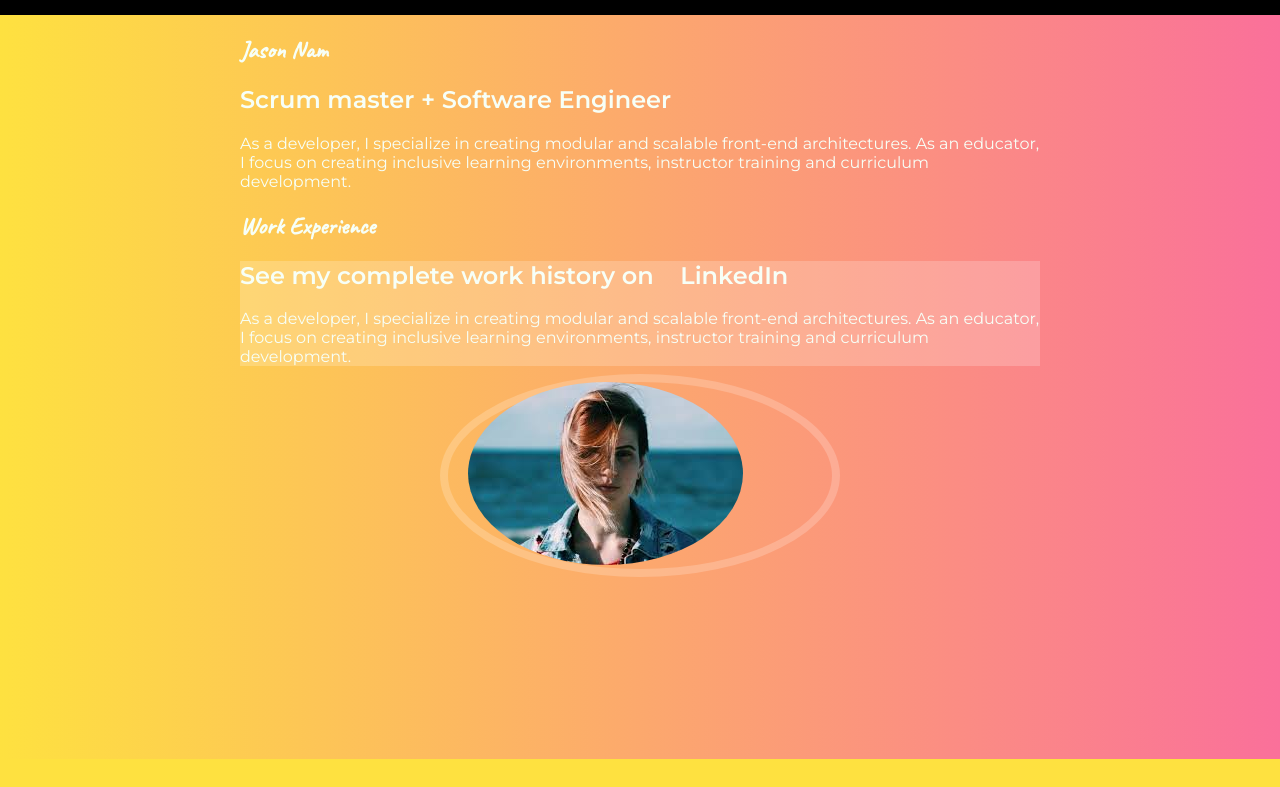
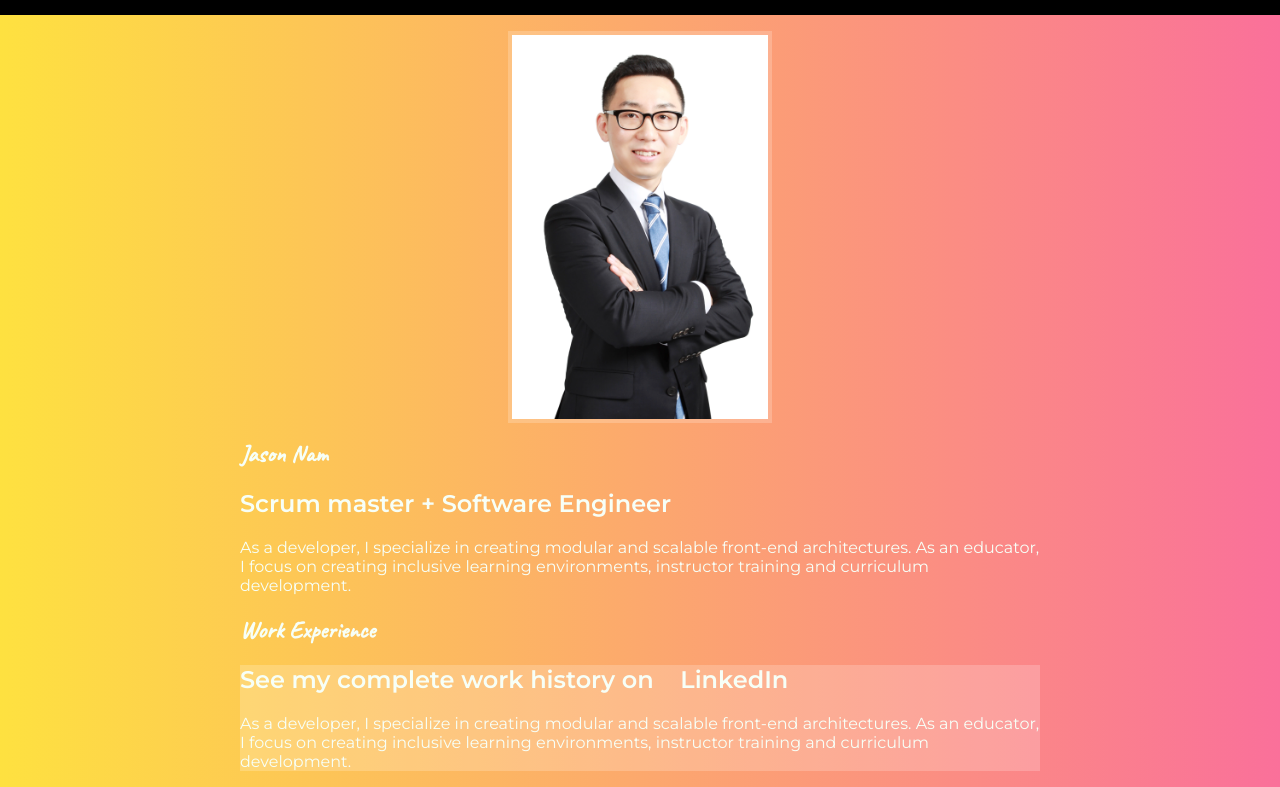
Before and after one commit to neep305/my-profile, a plain HTML site: page index.html in a window 1280 px wide. Shown: the part 41-828 px from the top of the page. Before the commit the page ends 800 px from the top, so only its background shows below. Drawn offline with Linux system fonts and the light colour scheme.

Commit message:
change profile img

```diff
--- a/css/styles.css
+++ b/css/styles.css
@@ -12,10 +12,6 @@ header {
     align-items: center;
     display: flex;
     justify-content: space-between;
-}
-
-section {
-
 }
 
 footer {
@@ -50,19 +46,35 @@ header > .logo {
     margin: 0 auto;
 }
 
+.display-between {
+    display: flex;
+    justify-content: space-evenly;
+}
+
 .transparent {
     background: rgba(255, 255, 255, 0.2);
 }
 
 .image.round {
-    box-shadow: 0px 0px 0px 8px rgba(255, 255, 255, 0.2);
-    width: 30%;
+    box-shadow: 0px 0px 0px 4px rgba(255, 255, 255, 0.2);
+    width: 20%;
     display: inline-block;
+    /* border-radius: 20%; */
+}
+
+.portrait-area {
+    display: flex;
+    justify-content: center;
+}
+
+.portrait-area img {
     border-radius: 100%;
 }
 
-.image.round img {
-    border-radius: 100%;
+.portrait-div {
+    display: flex;
+    justify-content: center;
+    margin: 20px 0;
 }
 
 .image.fit {
--- a/index.html
+++ b/index.html
@@ -14,6 +14,11 @@
                 <a href="#">LinkedIn</a>
             </nav>
         </header>
+        <section class="portrait">
+            <div class="portrait-div">
+                <img class="image round" src="./img/jason-nam.jpg">
+            </div>
+        </section>
         <section class="projects">
             <div class="content-wrap">
                 <h1>Jason Nam</h1>
@@ -29,10 +34,8 @@
                     <p>As a developer, I specialize in creating modular and scalable front-end architectures. As an educator, I focus on creating inclusive learning environments, instructor training and curriculum development.</p>
                 </div>
             </div>
-            <div class="image round fit">
-                <a href="#">
-                    <img src="./img/profile.jpeg">
-                </a>
+            <div>
+
             </div>
         </section>
     </div>
```
Also changed, not shown: img/jason-nam.jpg (added).
